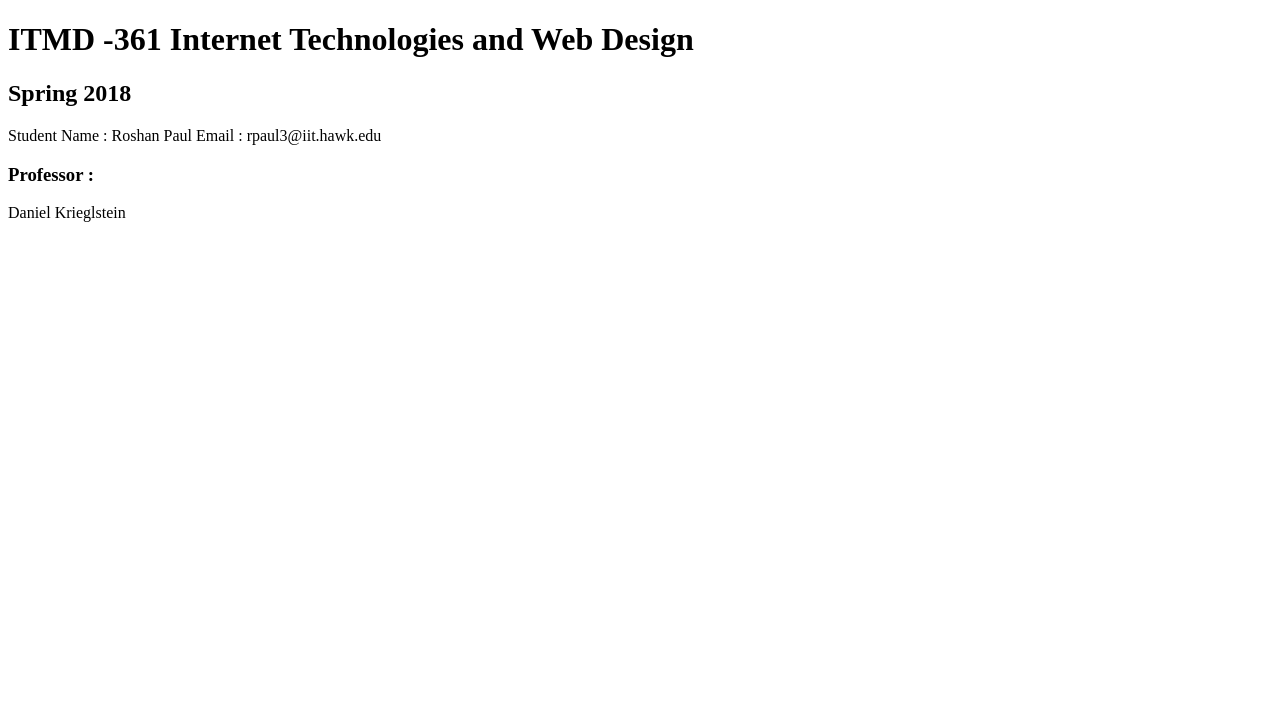
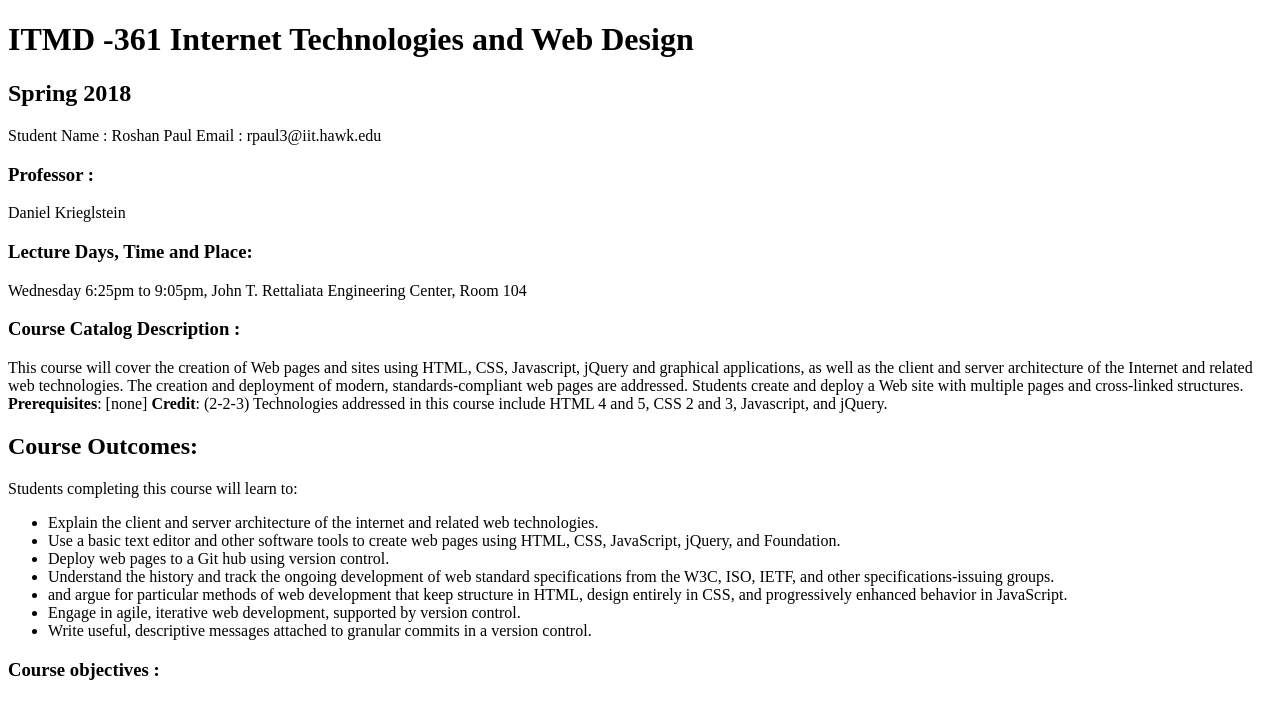
Before and after one commit to roshanpaul1/Lab2, a plain HTML site: page index.html in a window 1280 px wide. Drawn offline with Linux system fonts and the light colour scheme.

Commit message:
adding more lines to my code

```diff
--- a/index.html
+++ b/index.html
@@ -5,10 +5,28 @@
     <title>ITMD-361 Internet Technologies and Web Design</title>
   </head>
   <body>
-  <h1> ITMD -361 Internet Technologies and Web Design</h1>
-  <h2>Spring 2018</h2>
-  <p>Student Name : Roshan Paul Email : rpaul3@iit.hawk.edu</p>
-  <h3> Professor : </h3>
-  <p> Daniel Krieglstein </p>
+	<h1> ITMD -361 Internet Technologies and Web Design</h1>
+	<h2> Spring 2018</h2>
+	<p> Student Name : Roshan Paul Email : rpaul3@iit.hawk.edu</p>
+	<h3> Professor : </h3>
+	<p> Daniel Krieglstein </p>
+	<h3> Lecture Days, Time and Place:</h2>
+	<p> Wednesday 6:25pm to 9:05pm, John T. Rettaliata Engineering Center, Room 104</p>
+	<h3> Course Catalog Description : </h3>
+	<p> This course will cover the creation of Web pages and sites using HTML, CSS, Javascript, jQuery and graphical applications, as well as the client and server architecture of the Internet and related web technologies. The creation and deployment of modern, standards-compliant web pages are addressed. Students create and deploy a Web site with multiple pages and cross-linked structures. <strong>Prerequisites</strong>: [none] <strong>Credit</strong>: (2-2-3) Technologies addressed in this course include HTML 4 and 5, CSS 2 and 3, Javascript, and jQuery.</p>
+	<h2> Course Outcomes:</h2>
+	<p> Students completing this course will learn to:</p>
+	<ul>
+		<li> Explain the client and server architecture of the internet and related web technologies.</li>
+		<li> Use a basic text editor and other software tools to create web pages using HTML, CSS, JavaScript, jQuery, and Foundation.</li>
+		<li> Deploy web pages to a Git hub using version control.</li>
+		<li> Understand the history and track the ongoing development of web standard specifications from the W3C, ISO, IETF, and other specifications-issuing groups.</li>
+		<li> and argue for particular methods of web development that keep structure in HTML, design entirely in CSS, and progressively enhanced behavior in JavaScript.</li>
+		<li> Engage in agile, iterative web development, supported by version control.</li>
+		<li> Write useful, descriptive messages attached to granular commits in a version control.</li>
+	</ul>
+	<h3> Course objectives : </h3>
+
+
   </body>
- </html>
+</html>
```
